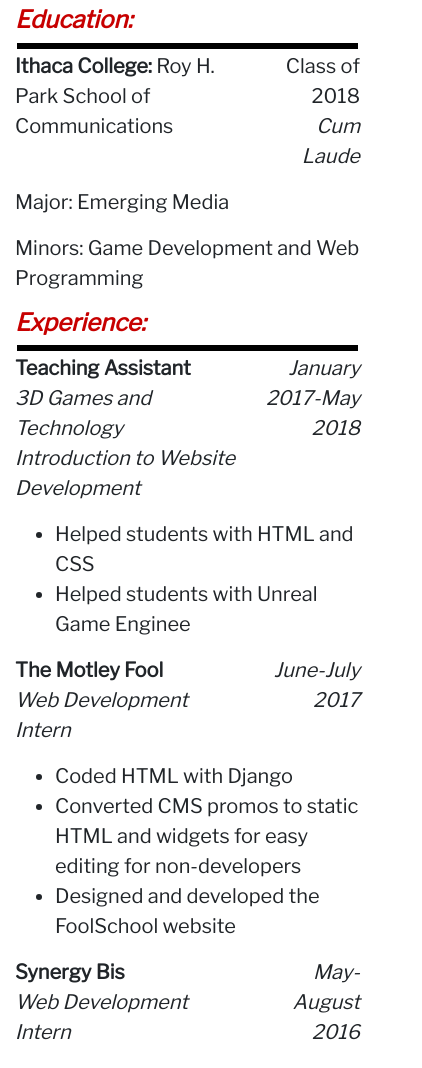
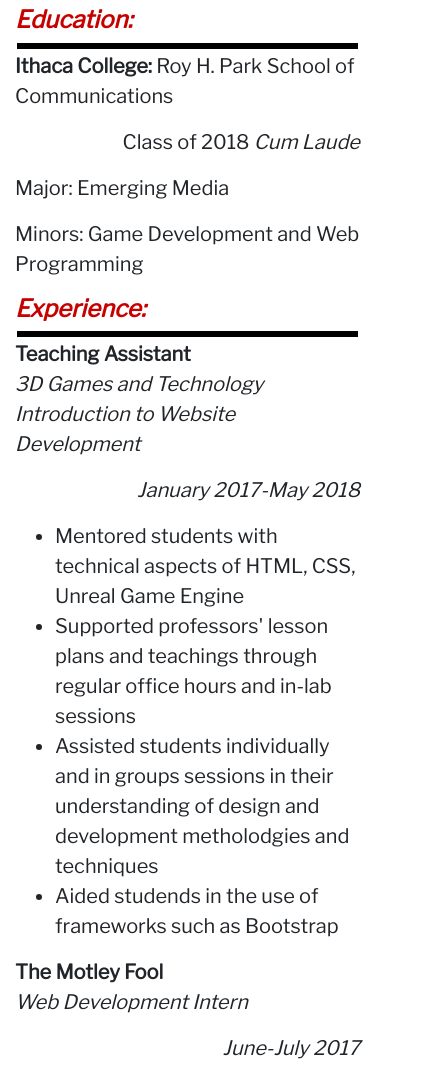
Before and after one commit to rbenson1/rbenson1.github.io, a plain HTML site: page resume.html in a window 390 px wide. Shown: the part 360-1428 px from the top of the page, 422 px wide, since content can reach past the window. Drawn offline with nearby package versions, Linux system fonts and the light colour scheme.

Commit message:
Resume Update

```diff
--- a/resume.html
+++ b/resume.html
@@ -90,10 +90,10 @@
                 </div>
             </div>
             <div class="row">
-                <div class="col-8">
+                <div class="col-12 col-md-8">
                     <p><span class="font-weight-bold">Ithaca College: </span>Roy H. Park School of Communications</p>
                 </div>
-                <div class="col-4">
+                <div class="col-12 col-md-4">
                     <p class="text-right">Class of 2018 <span class="font-italic">Cum Laude</span></p>
                 </div>
             </div>
@@ -115,26 +115,28 @@
                 </div>
             </div>
             <div class="row">
-                <div class="col-8">
+                <div class="col-12 col-md-8">
                     <p><span class="font-weight-bold">Teaching Assistant </span><br> <span class="font-italic"> 3D Games and Technology <br> Introduction to Website Development</span></p>
                 </div>
-                <div class="col-4">
+                <div class="col-12 col-md-4">
                     <p class="font-italic text-right">January 2017-May 2018</p>
                 </div>
             </div>
             <div class="row">
                 <div class="col-12">
                     <ul>
-                        <li>Helped students with HTML and CSS</li>
-                        <li>Helped students with Unreal Game Enginee </li>
+                        <li>Mentored students with technical aspects of HTML, CSS, Unreal Game Engine </li>
+                        <li>Supported professors' lesson plans and teachings through regular office hours and in-lab sessions</li>
+                        <li>Assisted students individually and in groups sessions in their understanding of design and development metholodgies and techniques</li>
+                        <li>Aided studends in the use of frameworks such as Bootstrap</li>
                     </ul>
                 </div>
             </div>
             <div class="row">
-                <div class="col-8">
+                <div class="col-12 col-md-8">
                     <p><span class="font-weight-bold">The Motley Fool </span><br> <span class="font-italic"> Web Development Intern</span></p>
                 </div>
-                <div class="col-4">
+                <div class="col-12 col-md-4">
                     <p class="text-right font-italic">June-July 2017</p>
                 </div>
             </div>
@@ -150,10 +152,10 @@
 
 
             <div class="row">
-                <div class="col-8">
+                <div class="col-12 col-md-8">
                     <p><span class="font-weight-bold">Synergy Bis </span><br> <span class="font-italic"> Web Development Intern</span></p>
                 </div>
-                <div class="col-4">
+                <div class="col-12 col-md-4">
                     <p class="text-right font-italic">May-August 2016</p>
                 </div>
             </div>
@@ -169,10 +171,10 @@
                 </div>
             </div>
             <div class="row">
-                <div class="col-8">
+                <div class="col-12 col-md-8">
                     <p><span class="font-weight-bold">Ithacon 41 & 42 </span><br> <span class="font-italic"> Web Development</span></p>
                 </div>
-                <div class="col-4">
+                <div class="col-12 col-md-4">
                     <p class="text-right font-italic">March 2016 & March 2017</p>
                 </div>
             </div>
@@ -190,10 +192,10 @@
 
 
             <div class="row">
-                <div class="col-8">
+                <div class="col-12 col-md-8">
                     <p><span class="font-weight-bold">Wegmans </span><br> <span class="font-italic"> Cashier and Knowledge Based Service Team</span></p>
                 </div>
-                <div class="col-4">
+                <div class="col-12 col-md-4">
                     <p class="text-right font-italic">August 2011-November 2017</p>
                 </div>
             </div>
@@ -214,7 +216,7 @@
                 </div>
             </div>
             <div class="row">
-                <div class="col-4">
+                <div class="col-12 col-md-4">
                     <ul>
                         <li>Autodesk Maya</li>
                         <li>Unreal Engine 4</li>
@@ -222,7 +224,7 @@
                         <li>CSS</li>
                     </ul>
                 </div>
-                <div class="col-4">
+                <div class="col-12 col-md-4">
                     <ul>
                         <li>JavaScript</li>
                         <li>JavaScript Phaser</li>
@@ -230,7 +232,7 @@
                         <li>Java</li>
                     </ul>
                 </div>
-                <div class="col-4">
+                <div class="col-12 col-md-4">
                     <ul>
                         <li>Adobe Photoshop</li>
                         <li>Adobe AfterEffects</li>
```
